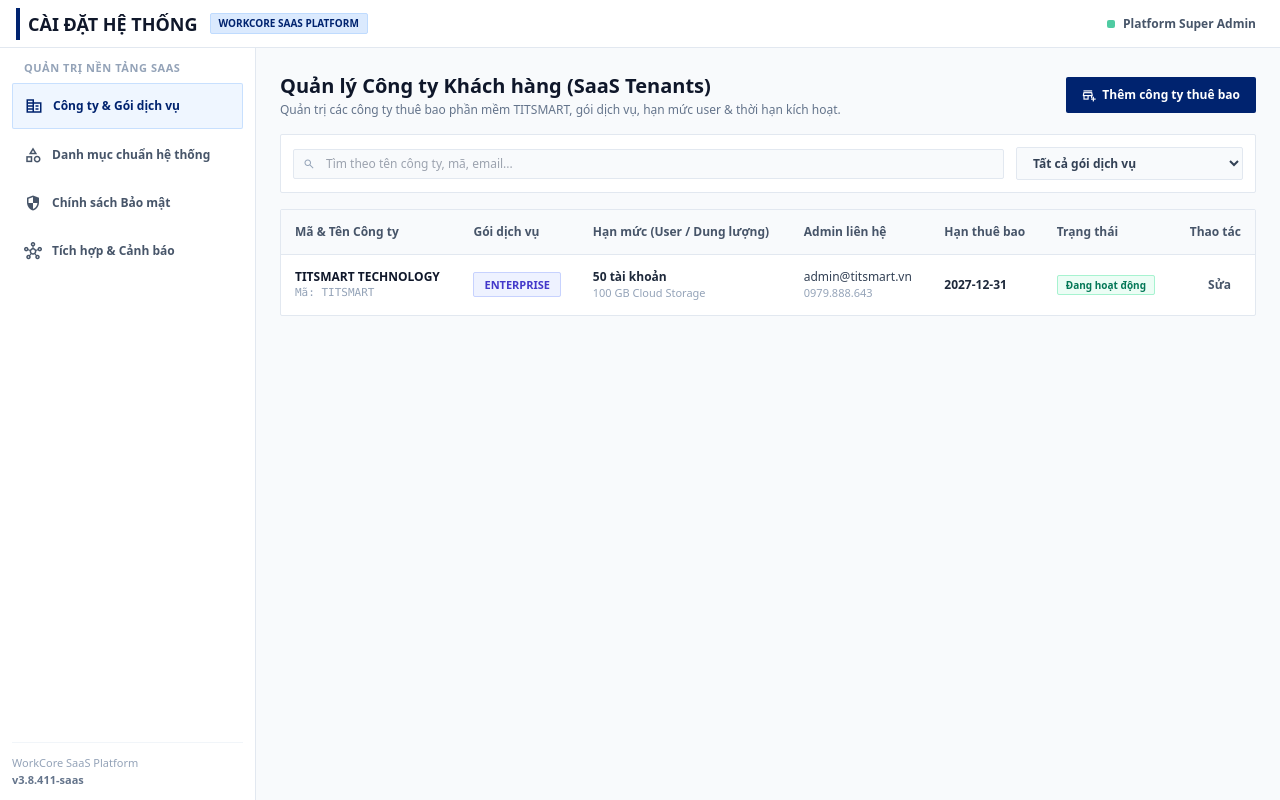
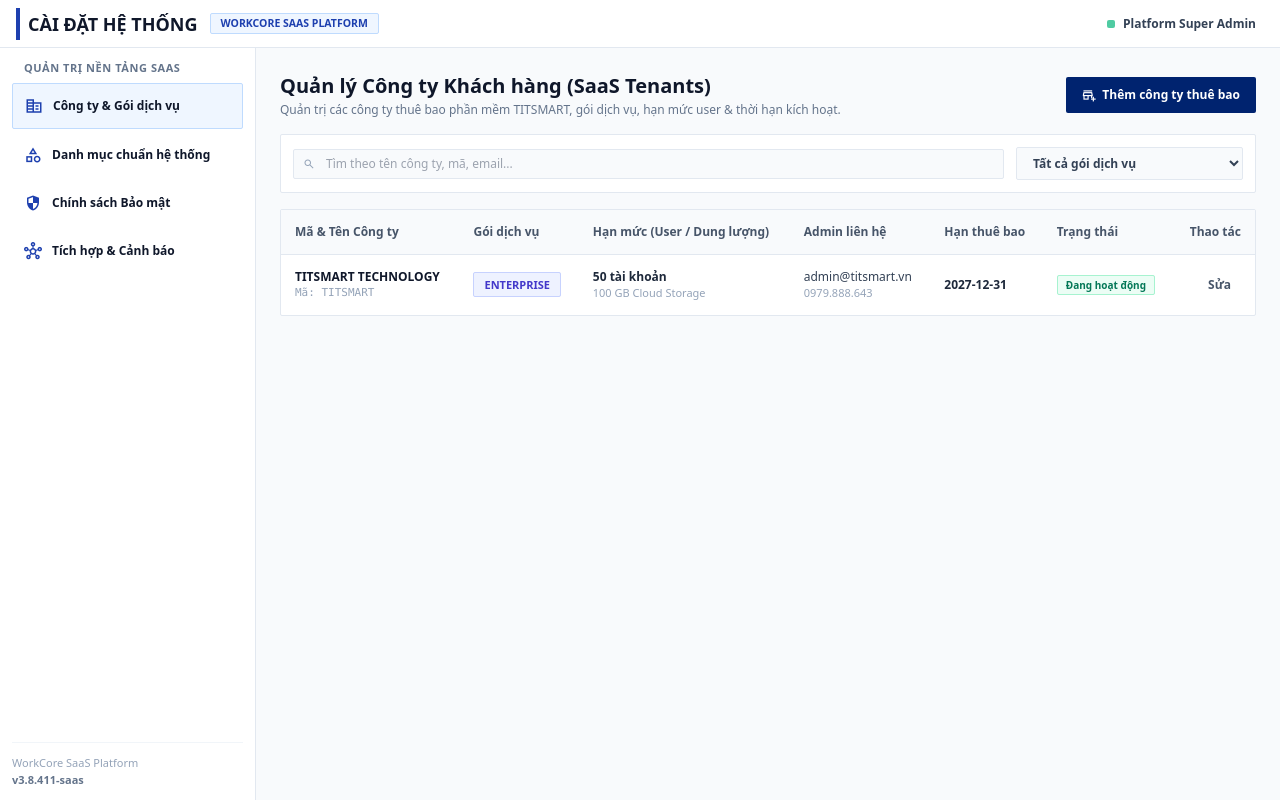
Before and after one commit to neitpm/workcore-saas-platform, a React (Vite) app: page / in a window 1280 px wide. Built offline with nearby package versions, Linux system fonts and the light colour scheme; no server answers.

Commit message:
fix(ui): correct text color contrast on badges and sidebar tabs in light mode

```diff
--- a/index.html
+++ b/index.html
@@ -1,5 +1,5 @@
 <!doctype html>
-<html lang="vi">
+<html lang="vi" class="light">
   <head>
     <meta charset="UTF-8" />
     <link rel="icon" type="image/svg+xml" href="/vite.svg" />
@@ -7,10 +7,10 @@
     <title>WORKCORE SaaS Platform - Central Administration Console</title>
     <link rel="preconnect" href="https://fonts.googleapis.com">
     <link rel="preconnect" href="https://fonts.gstatic.com" crossorigin>
-    <link href="https://fonts.googleapis.com/css2?family=Plus+Jakarta+Sans:wght@400;500;600;700;800&display=swap" rel="stylesheet">
-    <link rel="stylesheet" href="https://fonts.googleapis.com/css2?family=Material+Symbols+Outlined:opsz,wght,FILL,GRAD@20..48,100..700,0..1,-50..200" />
+    <link href="https://fonts.googleapis.com/css2?family=Inter:wght@400;500;600;700;800;900&family=JetBrains+Mono:wght@400;500;600;700&display=swap" rel="stylesheet">
+    <link href="https://fonts.googleapis.com/css2?family=Material+Symbols+Outlined:wght,FILL@100..700,0..1&display=swap" rel="stylesheet" />
   </head>
-  <body class="bg-slate-900 text-slate-100 antialiased font-['Plus_Jakarta_Sans',sans-serif]">
+  <body class="bg-slate-50 text-slate-800 antialiased font-sans">
     <div id="root"></div>
     <script type="module" src="/src/main.tsx"></script>
   </body>
--- a/src/App.tsx
+++ b/src/App.tsx
@@ -3,12 +3,10 @@ import { PlatformTenantsTab } from './components/PlatformTenantsTab';
 import { MasterCategoriesTab } from './components/MasterCategoriesTab';
 import { SystemSecurityTab } from './components/SystemSecurityTab';
 import { SystemIntegrationTab } from './components/SystemIntegrationTab';
-import { usePlatformAdminStore } from './store/platformAdminStore';
 
 export const App: React.FC = () => {
   const [activeTab, setActiveTab] = useState<'tenants' | 'categories' | 'security' | 'integrations'>('tenants');
   const [toast, setToast] = useState<{ msg: string; type: 'success' | 'info' | 'warning' | 'error' } | null>(null);
-  const { companies } = usePlatformAdminStore();
 
   const triggerToast = (msg: string, type: 'success' | 'info' | 'warning' | 'error' = 'info') => {
     setToast({ msg, type });
@@ -16,30 +14,30 @@ export const App: React.FC = () => {
   };
 
   return (
-    <div className="flex flex-col flex-1 min-h-screen bg-slate-50 relative overflow-hidden font-sans">
+    <div className="flex flex-col flex-1 min-h-screen bg-slate-50 relative overflow-hidden font-sans text-slate-800">
       {/* Top Header Bar synchronized với WorkCore Client */}
       <header className="bg-white border-b border-slate-200 pl-4 pr-6 h-12 flex items-center justify-between shadow-2xs shrink-0">
         <div className="flex items-center gap-3">
-          <h2 className="page-title text-base md:text-lg font-extrabold text-slate-900 border-l-4 border-primary pl-2 uppercase tracking-wide">
+          <h2 className="page-title text-base md:text-lg font-extrabold text-slate-900 border-l-4 border-blue-800 pl-2 uppercase tracking-wide">
             CÀI ĐẶT HỆ THỐNG
           </h2>
-          <span className="text-[10px] font-extrabold px-2 py-0.5 rounded bg-blue-100 text-primary border border-blue-200">
+          <span className="text-[10.5px] font-bold px-2.5 py-0.5 rounded bg-blue-50 text-blue-800 border border-blue-200">
             WORKCORE SAAS PLATFORM
           </span>
         </div>
         <div className="flex items-center gap-2 text-xs font-semibold text-slate-600">
           <span className="w-2 h-2 rounded bg-emerald-500 animate-pulse"></span>
-          <span>Platform Super Admin</span>
+          <span className="text-slate-700 font-bold">Platform Super Admin</span>
         </div>
       </header>
 
-      {/* Main SaaS Settings Layout (Left Nav + Right Content) y hệt thiết kế chuẩn của WorkCore */}
+      {/* Main SaaS Settings Layout (Left Nav + Right Content) */}
       <div className="flex-1 flex overflow-hidden">
         {/* Left Settings Sidebar */}
         <aside className="w-60 md:w-64 bg-white border-r border-slate-200 p-3 flex flex-col justify-between shrink-0 overflow-y-auto custom-scrollbar">
           <div className="space-y-4">
             <div>
-              <div className="text-[11px] font-bold text-slate-400 uppercase tracking-wider px-3 mb-1.5">
+              <div className="text-[11px] font-bold text-slate-500 uppercase tracking-wider px-3 mb-1.5">
                 Quản trị nền tảng SaaS
               </div>
               <nav className="space-y-1">
@@ -48,12 +46,12 @@ export const App: React.FC = () => {
                   onClick={() => setActiveTab('tenants')}
                   className={`w-full flex items-center gap-2.5 px-3 py-2 rounded text-xs font-bold transition-all text-left cursor-pointer ${
                     activeTab === 'tenants'
-                      ? 'bg-blue-50 text-primary border border-blue-200/80 shadow-2xs'
-                      : 'text-slate-600 hover:bg-slate-100 hover:text-slate-900'
+                      ? 'bg-blue-50 text-blue-800 border border-blue-200 shadow-2xs'
+                      : 'text-slate-700 hover:bg-slate-100 hover:text-slate-900'
                   }`}
                 >
-                  <span className="material-symbols-outlined text-lg">corporate_fare</span>
-                  <span>Công ty & Gói dịch vụ</span>
+                  <span className="material-symbols-outlined text-lg text-blue-800">corporate_fare</span>
+                  <span className="text-slate-900">Công ty & Gói dịch vụ</span>
                 </button>
 
                 <button
@@ -61,12 +59,12 @@ export const App: React.FC = () => {
                   onClick={() => setActiveTab('categories')}
                   className={`w-full flex items-center gap-2.5 px-3 py-2 rounded text-xs font-bold transition-all text-left cursor-pointer ${
                     activeTab === 'categories'
-                      ? 'bg-blue-50 text-primary border border-blue-200/80 shadow-2xs'
-                      : 'text-slate-600 hover:bg-slate-100 hover:text-slate-900'
+                      ? 'bg-blue-50 text-blue-800 border border-blue-200 shadow-2xs'
+                      : 'text-slate-700 hover:bg-slate-100 hover:text-slate-900'
                   }`}
                 >
-                  <span className="material-symbols-outlined text-lg">category</span>
-                  <span>Danh mục chuẩn hệ thống</span>
+                  <span className="material-symbols-outlined text-lg text-blue-800">category</span>
+                  <span className="text-slate-900">Danh mục chuẩn hệ thống</span>
                 </button>
 
                 <button
@@ -74,12 +72,12 @@ export const App: React.FC = () => {
                   onClick={() => setActiveTab('security')}
                   className={`w-full flex items-center gap-2.5 px-3 py-2 rounded text-xs font-bold transition-all text-left cursor-pointer ${
                     activeTab === 'security'
-                      ? 'bg-blue-50 text-primary border border-blue-200/80 shadow-2xs'
-                      : 'text-slate-600 hover:bg-slate-100 hover:text-slate-900'
+                      ? 'bg-blue-50 text-blue-800 border border-blue-200 shadow-2xs'
+                      : 'text-slate-700 hover:bg-slate-100 hover:text-slate-900'
                   }`}
                 >
-                  <span className="material-symbols-outlined text-lg">security</span>
-                  <span>Chính sách Bảo mật</span>
+                  <span className="material-symbols-outlined text-lg text-blue-800">security</span>
+                  <span className="text-slate-900">Chính sách Bảo mật</span>
                 </button>
 
                 <button
@@ -87,12 +85,12 @@ export const App: React.FC = () => {
                   onClick={() => setActiveTab('integrations')}
                   className={`w-full flex items-center gap-2.5 px-3 py-2 rounded text-xs font-bold transition-all text-left cursor-pointer ${
                     activeTab === 'integrations'
-                      ? 'bg-blue-50 text-primary border border-blue-200/80 shadow-2xs'
-                      : 'text-slate-600 hover:bg-slate-100 hover:text-slate-900'
+                      ? 'bg-blue-50 text-blue-800 border border-blue-200 shadow-2xs'
+                      : 'text-slate-700 hover:bg-slate-100 hover:text-slate-900'
                   }`}
                 >
-                  <span className="material-symbols-outlined text-lg">hub</span>
-                  <span>Tích hợp & Cảnh báo</span>
+                  <span className="material-symbols-outlined text-lg text-blue-800">hub</span>
+                  <span className="text-slate-900">Tích hợp & Cảnh báo</span>
                 </button>
               </nav>
             </div>
@@ -126,14 +124,14 @@ export const App: React.FC = () => {
       {/* Toast Notification */}
       {toast && (
         <div
-          className={`fixed bottom-6 right-6 z-50 px-4 py-3 rounded shadow-lg border text-sm font-semibold flex items-center gap-2.5 transition-all animate-bounce ${
+          className={`fixed bottom-6 right-6 z-50 px-4 py-3 rounded shadow-lg border text-sm font-semibold flex items-center gap-2.5 transition-all ${
             toast.type === 'success'
               ? 'bg-emerald-50 text-emerald-800 border-emerald-200'
               : toast.type === 'warning'
               ? 'bg-amber-50 text-amber-800 border-amber-200'
               : toast.type === 'error'
               ? 'bg-rose-50 text-rose-800 border-rose-200'
-              : 'bg-blue-50 text-primary border-blue-200'
+              : 'bg-blue-50 text-blue-800 border-blue-200'
           }`}
         >
           <span className="material-symbols-outlined text-base">
```
